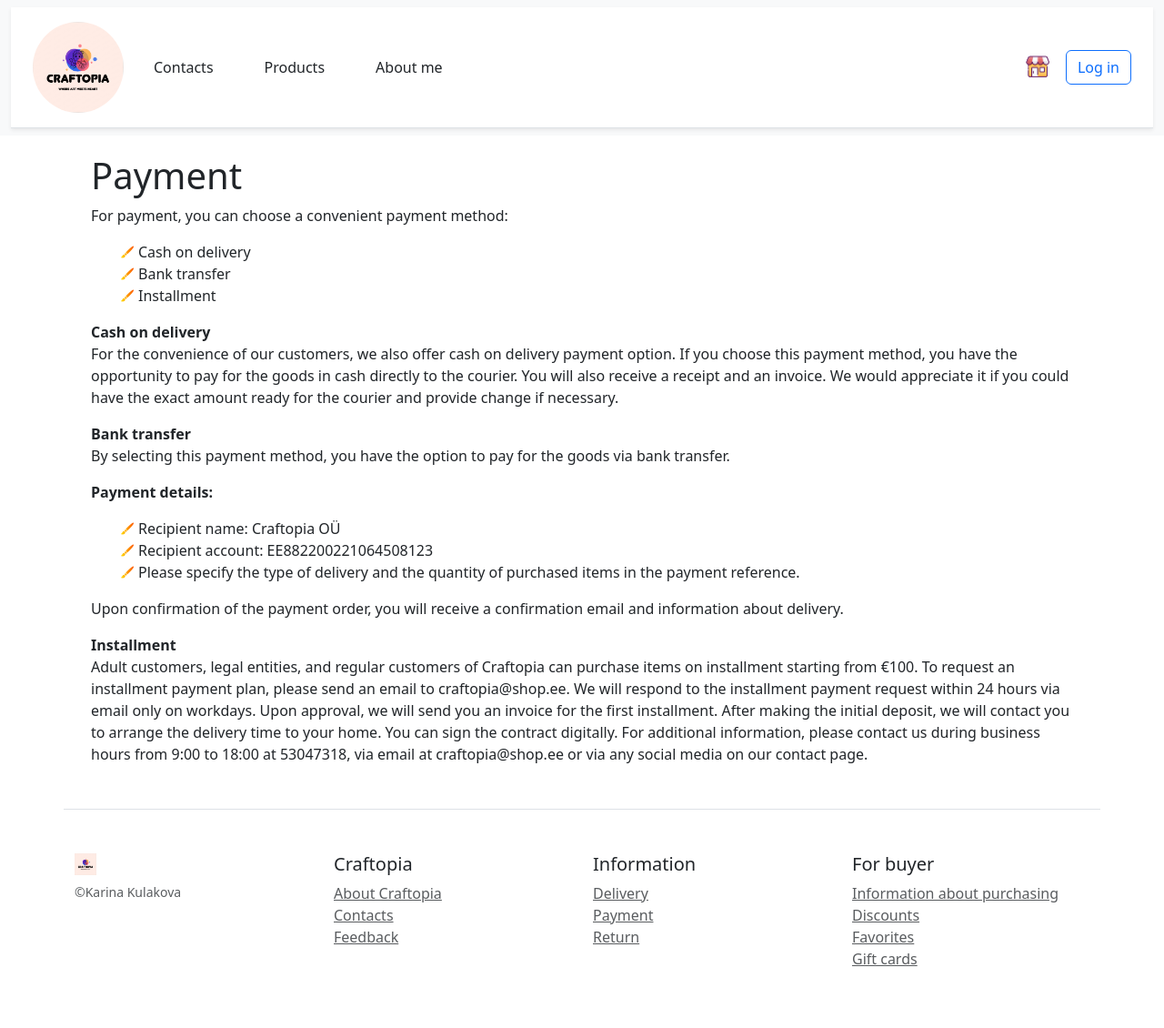
After one commit to SpicyScalpel/Final-project, a PHP site: page /FinalProject/Payment.php in a window 1280 px wide. The commit adds this page. Shown: the whole page at 91% size. Run offline with PHP 8.4, Linux system fonts and the light colour scheme.

Commit message:
added 2 pages and made a contact with footer links - they are payment page and return page + added icon for list in text for interesting interface

```diff
--- a/Footer.php
+++ b/Footer.php
@@ -18,9 +18,8 @@
     echo '<h5>Information</h5>';
     echo '<ul class="list-unstyled text-small">';
     echo '<li><a class="text-muted" href="Delivery.php">Delivery</a></li>';
-    echo '<li><a class="text-muted" href="#">Payment</a></li>';
-    echo '<li><a class="text-muted" href="#">Return</a></li>';
-    echo '<li><a class="text-muted" href="#">Gift cards</a></li>';
+    echo '<li><a class="text-muted" href="Payment.php">Payment</a></li>';
+    echo '<li><a class="text-muted" href="Return.php">Return</a></li>';
     echo '</ul>';
     echo '</div>';
     echo '<div class="col-6 col-md">';
@@ -29,6 +28,7 @@
     echo '<li><a class="text-muted" href="#">Information about purchasing</a></li>';
     echo '<li><a class="text-muted" href="#">Discounts</a></li>';
     echo '<li><a class="text-muted" href="#">Favorites</a></li>';
+    echo '<li><a class="text-muted" href="#">Gift cards</a></li>';
     echo '</ul>';
     echo '</div>';
     echo '</div>';
--- /dev/null
+++ b/Payment.php
@@ -0,0 +1,53 @@
+<!DOCTYPE html>
+<html lang="en">
+<head>
+    <meta charset="UTF-8">
+    <meta name="viewport" content="width=device-width, initial-scale=1.0">
+    <meta http-equiv="X-UA-Compatible" content="ie=edge">
+    <title>Main page</title>
+    <link rel="stylesheet" type="text/css" href="css/main.css">
+    <link rel="stylesheet" type="text/css" href="https://cdn.jsdelivr.net/npm/bootstrap@5.3.2/dist/css/bootstrap.min.css">
+    <script src=""></script>
+</head>
+<body>
+<nav class="navbar navbar-expand-md navbar-light bg-light">
+    <div class="container-fluid">
+        <?php include('nav/Navigation.php'); ?>
+    </div>
+</nav>
+<main>
+<?php
+echo '<div class="delivery_menu">';
+echo '<h1 class="head">Payment</h1>';
+echo '<div class="payment-body">';
+echo '<p>For payment, you can choose a convenient payment method:</p>';
+echo '<ul class="custom-list">
+  <li>Cash on delivery</li>
+  <li>Bank transfer</li>
+  <li>Installment</li>
+</ul>';
+echo '<p><strong>Cash on delivery</strong><br>
+      For the convenience of our customers, we also offer cash on delivery payment option. If you choose this payment method, you have the opportunity to pay for the goods in cash directly to the courier. You will also receive a receipt and an invoice. We would appreciate it if you could have the exact amount ready for the courier and provide change if necessary.</p>';
+echo '<p><strong>Bank transfer</strong><br>
+By selecting this payment method, you have the option to pay for the goods via bank transfer.</p>';
+echo '<p><strong>Payment details:</strong></p>';
+echo '<ul class="custom-list">
+<li>Recipient name: Craftopia OÜ</li>
+<li>Recipient account: EE882200221064508123</li>
+<li>Please specify the type of delivery and the quantity of purchased items in the payment reference.</li>
+</ul>';
+echo '<p>Upon confirmation of the payment order, you will receive a confirmation email and information about delivery.</p>';
+echo '<p><strong>Installment</strong><br>
+      Adult customers, legal entities, and regular customers of Craftopia can purchase items on installment starting from €100.
+      To request an installment payment plan, please send an email to craftopia@shop.ee.
+      We will respond to the installment payment request within 24 hours via email only on workdays.
+      Upon approval, we will send you an invoice for the first installment.
+      After making the initial deposit, we will contact you to arrange the delivery time to your home. You can sign the contract digitally.
+      For additional information, please contact us during business hours from 9:00 to 18:00 at 53047318, via email at craftopia@shop.ee or via any social media on our contact page.</p>';
+echo '</div>';
+echo '</div>';
+?>
+</main>
+<?php include('Footer.php'); ?>
+</body>
+</html>
--- a/css/main.css
+++ b/css/main.css
@@ -328,3 +328,15 @@ a.text-dark {
 .head{
     margin-top: 20px;
 }
+
+.custom-list {
+    list-style-type: none;
+}
+
+.custom-list li {
+    padding-left: 20px; /* Отступ для текста */
+    background-image: url('../img/icon.png');
+    background-size: 16px; /* Размер изображения */
+    background-repeat: no-repeat;
+    background-position: 0 50%; /* Положение изображения по вертикали */
+}
```
Also changed, not shown: Return.php (added, +46 -0 lines), img/icon.png (added).
